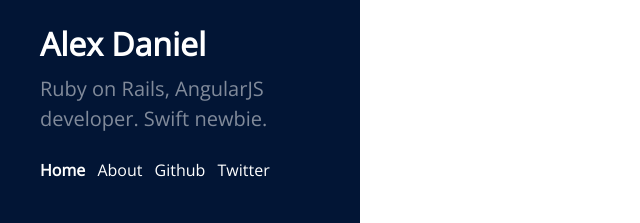
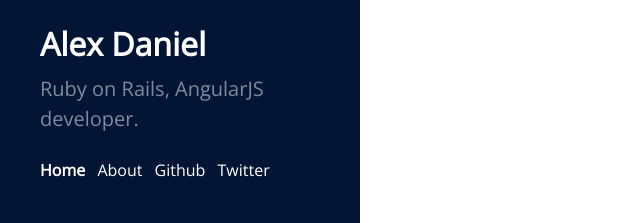
Before and after one commit to alexwdaniel/alexwdaniel.github.io, a Jekyll site: the page built from index.html, in a window 1280 px wide. Shown: the part 674-897 px from the top of the page, without its empty margins (0-640 px from the left). Built offline with Jekyll 4.4.1, drawn with Linux system fonts in a browser that asks for light colours; Markdown is read by kramdown in place of the engine named in the settings; comment, search, counter and statistics services are not loaded; part of the change alters nothing that is shown.

Commit message:
Config. Adds mixpanel tracking.

```diff
--- a/_config.yml
+++ b/_config.yml
@@ -1,16 +1,18 @@
 # Dependencies
-markdown:         redcarpet
+markdown:         kramdown
 highlighter:      pygments
 
 # Permalinks
-permalink:        pretty
+permalink:        /blog/:title/
 relative_permalinks: true
 
 # Setup
 title:            Alex Daniel
-description:      'Ruby on Rails, AngularJS developer. Swift newbie.'
+description:      'Ruby on Rails, AngularJS developer.'
 url:              http://alexander.codes
 baseurl:          /
 
+excerpt_separator: <!--more-->
+
 sass:
     sass_dir: _sass
--- a/_includes/head.html
+++ b/_includes/head.html
@@ -17,4 +17,6 @@
   <!-- CSS -->
   <link rel="stylesheet" href="{{ site.baseurl }}css/main.css" type="text/css">
   <link rel='stylesheet' href='http://fonts.googleapis.com/css?family=Open+Sans' type='text/css'>
+
+  {% include mixpanel.html %}
 </head>
--- /dev/null
+++ b/_includes/mixpanel.html
@@ -0,0 +1,5 @@
+<!-- start Mixpanel -->
+<script type="text/javascript">(function(f,b){if(!b.__SV){var a,e,i,g;window.mixpanel=b;b._i=[];b.init=function(a,e,d){function f(b,h){var a=h.split(".");2==a.length&&(b=b[a[0]],h=a[1]);b[h]=function(){b.push([h].concat(Array.prototype.slice.call(arguments,0)))}}var c=b;"undefined"!==typeof d?c=b[d]=[]:d="mixpanel";c.people=c.people||[];c.toString=function(b){var a="mixpanel";"mixpanel"!==d&&(a+="."+d);b||(a+=" (stub)");return a};c.people.toString=function(){return c.toString(1)+".people (stub)"};i="disable track track_pageview track_links track_forms register register_once alias unregister identify name_tag set_config people.set people.set_once people.increment people.append people.union people.track_charge people.clear_charges people.delete_user".split(" ");
+for(g=0;g<i.length;g++)f(c,i[g]);b._i.push([a,e,d])};b.__SV=1.2;a=f.createElement("script");a.type="text/javascript";a.async=!0;a.src="undefined"!==typeof MIXPANEL_CUSTOM_LIB_URL?MIXPANEL_CUSTOM_LIB_URL:"//cdn.mxpnl.com/libs/mixpanel-2-latest.min.js";e=f.getElementsByTagName("script")[0];e.parentNode.insertBefore(a,e)}})(document,window.mixpanel||[]);
+mixpanel.init("0ce83ddd6307a1933ccb168f987c58d4");</script>
+<!-- end Mixpanel -->
--- a/index.html
+++ b/index.html
@@ -20,3 +20,9 @@ title: Home
   </div>
   {% endfor %}
 </div>
+
+<script type="text/javascript">
+  window.onload = function() {
+    mixpanel.track("Index.PageView");
+  };
+</script>
```
